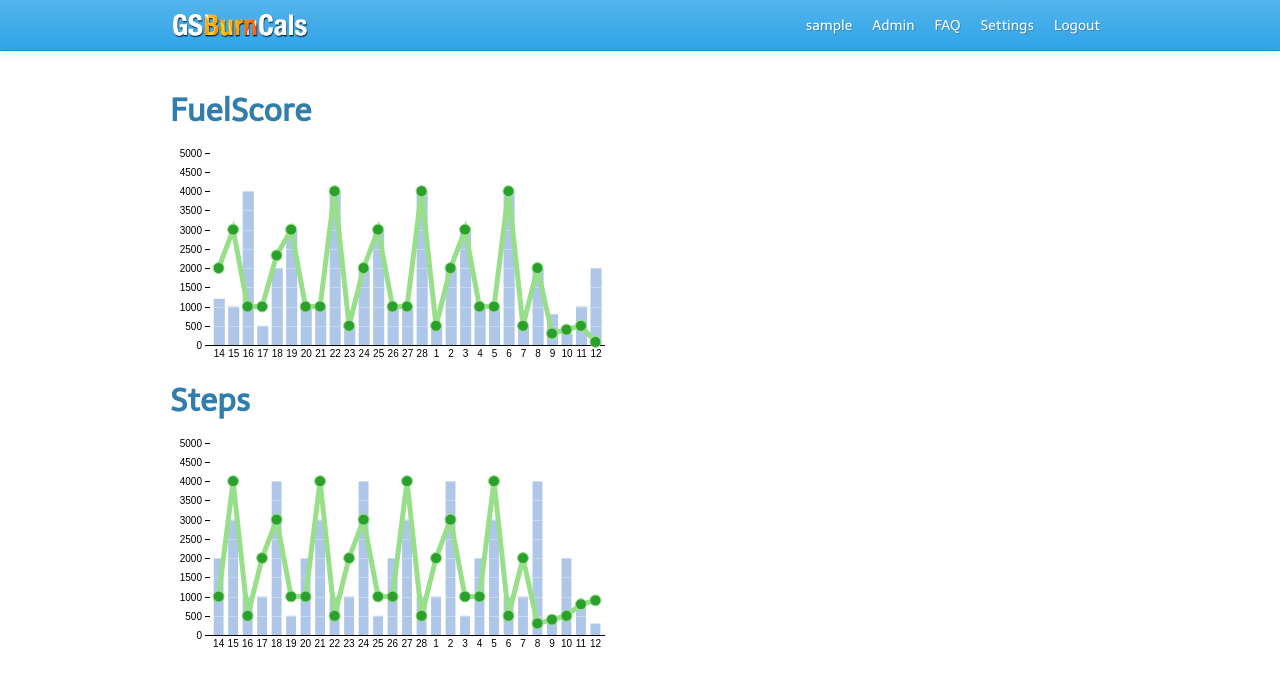
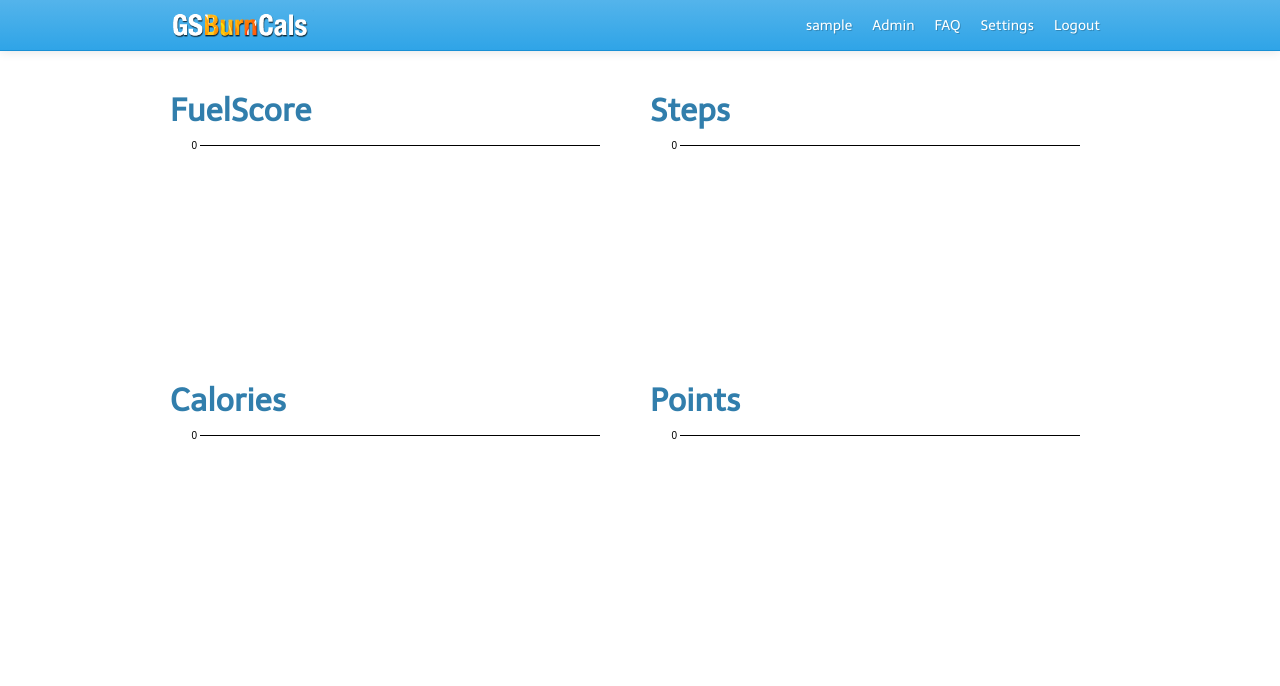
Before and after one commit to tb6272574/fuel, a Django app: page /stats/ in a window 1280 px wide. Shown: the top 686 px of the page. Run offline with Django 3.2, Linux system fonts and the light colour scheme; the visitor is signed in with stand-in values (Sample User, id 1); data that the repository does not hold is empty; some libraries are stand-ins or nearby versions.

Commit message:
stats done!

```diff
--- a/fuel/templates/stats.html
+++ b/fuel/templates/stats.html
@@ -6,12 +6,10 @@
 <link href="/static/css/style.css" rel="stylesheet" type="text/css" />
 
 </head>
-<h2> FuelScore </h2>
 <script type="text/javascript+protovis">
-var //data = {{ fuelscore }},
-    data = [1200,1000, 4000, 500, 2000, 3000, 1000, 1000, 4000, 500, 2000, 3000, 1000, 1000, 4000, 500, 2000, 3000, 1000, 1000, 4000, 500, 2000,800,300,1000,2000],
-    avgdata = [2000, 3000, 1000, 1000, 2330, 3000, 1000, 1000, 4000, 500, 2000, 3000, 1000, 1000, 4000, 500, 2000, 3000, 1000, 1000, 4000, 500, 2000,300,400,500,80],
-    w = 400,
+    function protovisGraph(data, avgdata, id)
+{
+    var w = 400,
         h = 200,
         x = pv.Scale.ordinal(pv.range(data.length)).splitBanded(0, w, 2/5);
     var maxdata = 0;
@@ -26,14 +24,14 @@ var maxdata = 0;
             maxdata=avgdata[point];
     }
 
-    y = pv.Scale.linear(0, maxdata*1.3).range(0, h);
+    var y = pv.Scale.linear(0, maxdata*1.3).range(0, h);
 
     var vis = new pv.Panel()
         .def("i",-1)
         .width(w)
         .height(h)
         .bottom(20)
-    .left(35)
+        .left(30)
         .right(5)
         .top(5);
 
@@ -47,6 +45,7 @@ var bar = vis.add(pv.Bar)
         .fillStyle(function() (vis.i()==this.index)?"#1f77b4":"#aec7e8")
         .event("mouseover", function() vis.i(this.index))
         .event("mouseout", function() vis.i(-1))
+        ;
 
 
         bar.add(pv.Label)
@@ -54,17 +53,19 @@ bar.add(pv.Label)
         .top(10)
         .visible(function() vis.i() == this.index)
         .textStyle("#000")
-    .text(function(d) 'Your FuelScore: ' + d.toFixed(0))
-    .font("bold 10pt san-serif")
+        .text(function(d) 'Your ' + id +': ' + d.toFixed(0))
+        .font("9pt arial")
         .add(pv.Dot)
         .left(15)
         .top(3)
         .size(15)
+        ;
 
         bar.anchor("bottom").add(pv.Label)
         .textMargin(5)
         .textBaseline("top")
         .text(function() ((14 + this.index > 28)?14+this.index-28:14+this.index).toString())
+        ;
 
         vis.add(pv.Rule)
         .data(y.ticks())
@@ -82,11 +83,11 @@ var line = vis.add(pv.Line)
         .left(function() x(this.index) + w/data.length/3)
         .bottom(y)
         .strokeStyle("#98df8a")
-    .lineWidth(5);
+        .lineWidth(2);
 
     line.add(pv.Dot)
         .fillStyle("#2ca02c")
-    .size(30)
+        .size(20)
         .lineWidth(1)
         .event("mouseover", function() vis.i(this.index))
         .event("mouseout", function() vis.i(-1))
@@ -96,114 +97,51 @@ line.add(pv.Dot)
         .size(20)
         .visible(function() vis.i() == this.index)
 
-
         .add(pv.Label)
         .top(30)
         .left(20)
-    .text(function(d) 'Class Average FuelScore: ' + d.toFixed(0))
+        .text(function(d) 'Class Average ' + id + ': ' + d.toFixed(0))
         .textStyle("#000")
-    .font("bold 10pt san-serif")
+        .font("9pt arial")
         .bottom(function() this.parent.index * 12 + 10)
         .visible(function() vis.i() == this.index);
-    //.event(
 
-vis.render();
-</script>
-
-<h2>Steps</h2>
-<script type="text/javascript+protovis">
-var //data = {{ fuelscore }},
-    data = [2000, 3000, 1000, 1000, 4000, 500, 2000, 3000, 1000, 1000, 4000, 500, 2000, 3000, 1000, 1000, 4000, 500, 2000, 3000, 1000, 1000, 4000, 500, 2000,800,300],
-    avgdata = [1000, 4000, 500, 2000, 3000, 1000, 1000, 4000, 500, 2000, 3000, 1000, 1000, 4000, 500, 2000, 3000, 1000, 1000, 4000, 500, 2000,300,400,500,800,900],
-    w = 400,
-    h = 200,
-    x = pv.Scale.ordinal(pv.range(data.length)).splitBanded(0, w, 2/5);
-var maxdata = 0;
-    for (var point in data)
-    {
-      if (data[point] > maxdata)
-        maxdata=data[point];
+    return vis;
 }
-    for (var point in avgdata)
-    {
-      if (avgdata[point] > maxdata)
-        maxdata=avgdata[point];
-    }
-
-    y = pv.Scale.linear(0, maxdata*1.3).range(0, h);
-
-var vis2 = new pv.Panel()
-    .def("i",-1)
-    .width(w)
-    .height(h)
-    .bottom(20)
-    .left(35)
-    .right(5)
-    .top(5);
-
-var bar = vis2.add(pv.Bar)
-    //.visible(false)
-    .data(data)
-    .left(function() x(this.index))
-    .width(w/data.length * 2 / 3)
-    .bottom(0)
-    .height(y)
-    .fillStyle(function() (vis2.i()==this.index)?"#1f77b4":"#aec7e8")
-    .event("mouseover", function() vis2.i(this.index))
-    .event("mouseout", function() vis2.i(-1))
-
-
-bar.add(pv.Label)
-    .left(20)
-    .top(10)
-    .visible(function() vis2.i() == this.index)
-    .textStyle("#000")
-    .text(function(d) 'Your Steps: ' + d.toFixed(0))
-    .font("bold 10pt san-serif")
-
-bar.anchor("bottom").add(pv.Label)
-    .textMargin(5)
-    .textBaseline("top")
-    .text(function() ((14 + this.index > 28)?14+this.index-28:14+this.index).toString())
-
-vis2.add(pv.Rule)
-    .data(y.ticks())
-    .bottom(function(d) Math.round(y(d)) - .5)
-    .strokeStyle(function(d) d ? "rgba(255,255,255,.3)" : "#000")
-  .add(pv.Rule)
-    .left(0)
-    .width(5)
-    .strokeStyle("#000")
-  .anchor("left").add(pv.Label)
-    .text(function(d) d.toFixed(0));
-
-var line = vis2.add(pv.Line)
-    .data(avgdata)
-    .left(function() x(this.index) + w/data.length/3)
-    .bottom(y)
-    .strokeStyle("#98df8a")
-    .lineWidth(5);
-
-line.add(pv.Dot)
-    .fillStyle("#2ca02c")
-    .size(30)
-    .lineWidth(1)
-    .event("mouseover", function() vis2.i(this.index))
-    .event("mouseout", function() vis2.i(-1))
-
-    .add(pv.Label)
-    .top(30)
-    .left(20)
-    .text(function(d) 'Class Average Steps: ' + d.toFixed(0))
-    .textStyle("#000")
-    .font("bold 10pt san-serif")
-    .bottom(function() this.parent.index * 12 + 10)
-    .visible(function() vis2.i() == this.index);
-    //.event(
-
-vis2.render();
 </script>
 
 
+<div class="row">
+    <div class="span6">
+        <h2>FuelScore</h2>
+        <script type="text/javascript+protovis">
+            var vis1 = protovisGraph({{ fuelscore }}, {{ fuelscore_avg }}, 'FuelScore');
+            vis1.render();
+        </script>
+    </div>
+    <div class="span6">
+        <h2>Steps</h2>
+        <script type="text/javascript+protovis">
+            var vis2 = protovisGraph({{ steps }}, {{ steps_avg }}, 'Steps');
+            vis2.render();
+        </script>
+    </div>
+</div>
+<div class="row">
+    <div class="span6">
+        <h2>Calories</h2>
+        <script type="text/javascript+protovis">
+            var vis3 = protovisGraph({{ calories }}, {{ calories_avg }}, 'Calories');
+            vis3.render();
+        </script>
+    </div>
+    <div class="span6">
+        <h2>Points</h2>
+        <script type="text/javascript+protovis">
+            var vis4 = protovisGraph({{ points }}, {{ points_avg }}, 'Points');
+            vis4.render();
+        </script>
+    </div>
+</div>
 
         {% endblock %}}
--- a/fuel/views.py
+++ b/fuel/views.py
@@ -204,20 +204,75 @@ def stats(request):
     steps = '['
     calories = '['
     points = '['
-    for t in request.user.record_set.all():
-        fuelscore = fuelscore + str(t.fuelscore) + ','
-        steps = steps + str(t.steps) + ','
-        calories = calories + str(t.calories) + ','
-        points = points + str(t.get_amount()) + ','
+    fuelscore_avg = '['
+    steps_avg = '['
+    calories_avg = '['
+    points_avg = '['
+    td = datetime.datetime.now().day
+    tm = datetime.datetime.now().month
+    bound = td;
+    if tm == 3:
+        bound = td + 28;
+    for d in range(7,bound):  #change to (14,40)
+        if d <= 28:
+            t=request.user.record_set.filter(date=datetime.date(2013,2,d))
+        else:
+            t=request.user.record_set.filter(date=datetime.date(2013,3,d-28))
+        if len(t)==0:
+            fuelscore = fuelscore + '0,'
+            steps = steps + '0,'
+            calories = calories + '0,'
+            points = points + '0,'
+        else:
+            fuelscore = fuelscore + str(t[0].fuelscore) + ','
+            steps = steps + str(t[0].steps) + ','
+            calories = calories + str(t[0].calories) + ','
+            points = points + str(t[0].get_amount()) + ','
+
+    for d in range(7,bound):
+        fs = 0
+        st = 0
+        cal = 0
+        pt = 0
+        tot = 0;
+        for user in User.objects.all():
+            if d <= 28:
+                t=user.record_set.filter(date=datetime.date(2013,2,d))
+            else:
+                t=user.record_set.filter(date=datetime.date(2013,3,d-28))
+            if len(t)>0:
+                fs = fs + t[0].fuelscore
+                st = st + t[0].steps
+                cal = cal + t[0].calories
+                pt = pt + t[0].get_amount()
+                tot = tot + 1;
+        if tot == 0:
+            tot = 1;
+        fs = float(fs) / tot
+        st = float(st) / tot
+        cal = float(cal) / tot
+        pt = float(pt) / tot
+        fuelscore_avg = fuelscore_avg + str(fs) + ','
+        steps_avg = steps_avg + str(st) + ','
+        calories_avg = calories_avg + str(cal) + ','
+        points_avg = points_avg + str(pt) + ','
+
     fuelscore = fuelscore + ']'
     steps = steps + ']'
     calories = calories + ']'
     points = points + ']'
-    #userdata = '[' + fuelscore + steps + calories + points + ']'
-    userdata = fuelscore;
-    print userdata
+    fuelscore_avg = fuelscore_avg + ']'
+    steps_avg = steps_avg + ']'
+    calories_avg = calories_avg + ']'
+    points_avg = points_avg + ']'
     t = loader.get_template('stats.html')
-    c = RequestContext(request, {'website_name': WEBSITE_NAME, 'fuelscore':fuelscore, 'steps':steps,'calories':calories,'points':points})
+    c = RequestContext(request, {'website_name': WEBSITE_NAME, 'fuelscore':fuelscore, 'steps':steps,'calories':calories,'points':points, 'fuelscore_avg':fuelscore_avg, 'steps_avg':steps_avg, 'calories_avg':calories_avg,'points_avg':points_avg})
+    print 'fuelscore' + fuelscore
+    print 'fuelscore avg' + fuelscore_avg
+
+    print 'steps avg' + steps_avg
+    print 'points avg' + points_avg
+
     return HttpResponse(t.render(c))
 
 # requires logged in
```
Lines whose indentation alone changed are shown as unchanged.
